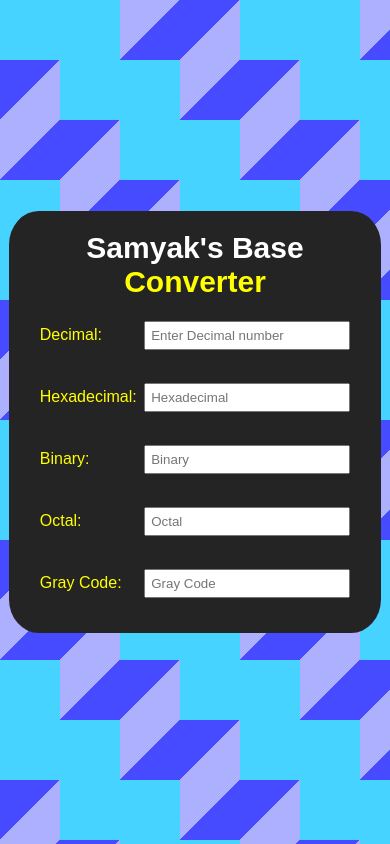
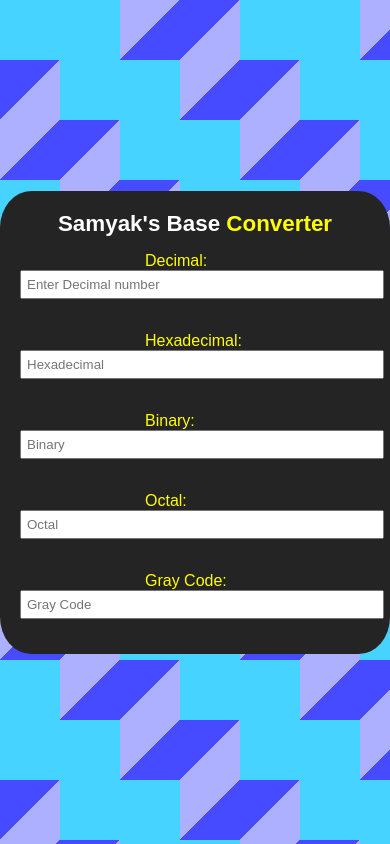
Before and after one commit to SamyakBorkar/Number-_Base_Convertor, a plain HTML site: page index.html in a window 390 px wide. Drawn offline with Linux system fonts and the light colour scheme.

Commit message:
Css updated for small screens

```diff
--- a/style.css
+++ b/style.css
@@ -6,7 +6,6 @@ body {
   align-items: center;
   justify-content: center;
   background-color: gray;
-
   background: conic-gradient(at 50% 25%, #0000 75%, #47d3ff 0),
     conic-gradient(at 50% 25%, #0000 75%, #47d3ff 0) 60px 60px,
     conic-gradient(at 50% 25%, #0000 75%, #47d3ff 0) calc(2 * 60px)
@@ -20,9 +19,10 @@ body {
 .main-container {
   background-color: rgb(37, 36, 36);
   height: 50vh;
-  width: 40vw;
+  width: 80%;
+  max-width: 500px;
   text-align: center;
-  padding: 0px 30px;
+  padding: 30px;
   border-radius: 8%;
   display: flex;
   flex-direction: column;
@@ -38,7 +38,8 @@ h1 {
   color: white;
   padding-top: 0;
   margin: 0;
-  padding-bottom: 4%;
+  padding-bottom: 20px;
+  font-size: 2em;
 }
 
 label {
@@ -49,7 +50,7 @@ label {
 }
 
 input[type="text"] {
-  width: calc(100% - 120px);
+  width: calc(100% - 110px);
   padding: 5px;
   margin-bottom: 10px;
 }
@@ -58,51 +59,50 @@ span {
   color: yellow;
 }
 
-@media (max-width: 1440px) {
-  input[type="text"] {
-    width: calc(100% - 120px);
-    padding: 5px;
-    margin-bottom: 15px;
+@media (max-width: 1024px) {
+  .main-container {
+    height: auto;
+    width: 90%;
+    max-width: 600px;
+    padding: 20px;
   }
 
   h1 {
-    padding-bottom: 5%;
+    padding-bottom: 10px;
+    font-size: 1.8em;
   }
-}
 
-@media (max-width: 1024px) {
   input[type="text"] {
-    width: calc(100% - 120px);
+    width: calc(100% - 110px);
     padding: 5px;
     margin-bottom: 15px;
-  }
-
-  .main-container {
-    height: 55vh;
-    width: 50vw;
   }
 }
 
 @media (max-width: 768px) {
   .main-container {
-    height: 50vh;
-    width: 60vw;
+    width: 90%;
+    padding: 20px;
   }
-  h1{
-    font-size: 30px;
+
+  h1 {
+    font-size: 1.6em;
+    padding-bottom: 10px;
   }
 }
 
 @media (max-width: 425px) {
   .main-container {
-    height: 50vh;
-    width: 80vw;
+    width: 95%;
+    padding: 20px;
   }
-  h1{
-    padding-bottom: 7%;
+
+  h1 {
+    font-size: 1.4em;
+    padding-bottom: 15px;
   }
 
   input[type="text"] {
-    width: calc(100% - 120px);
+    width: 100%;
   }
 }
```
